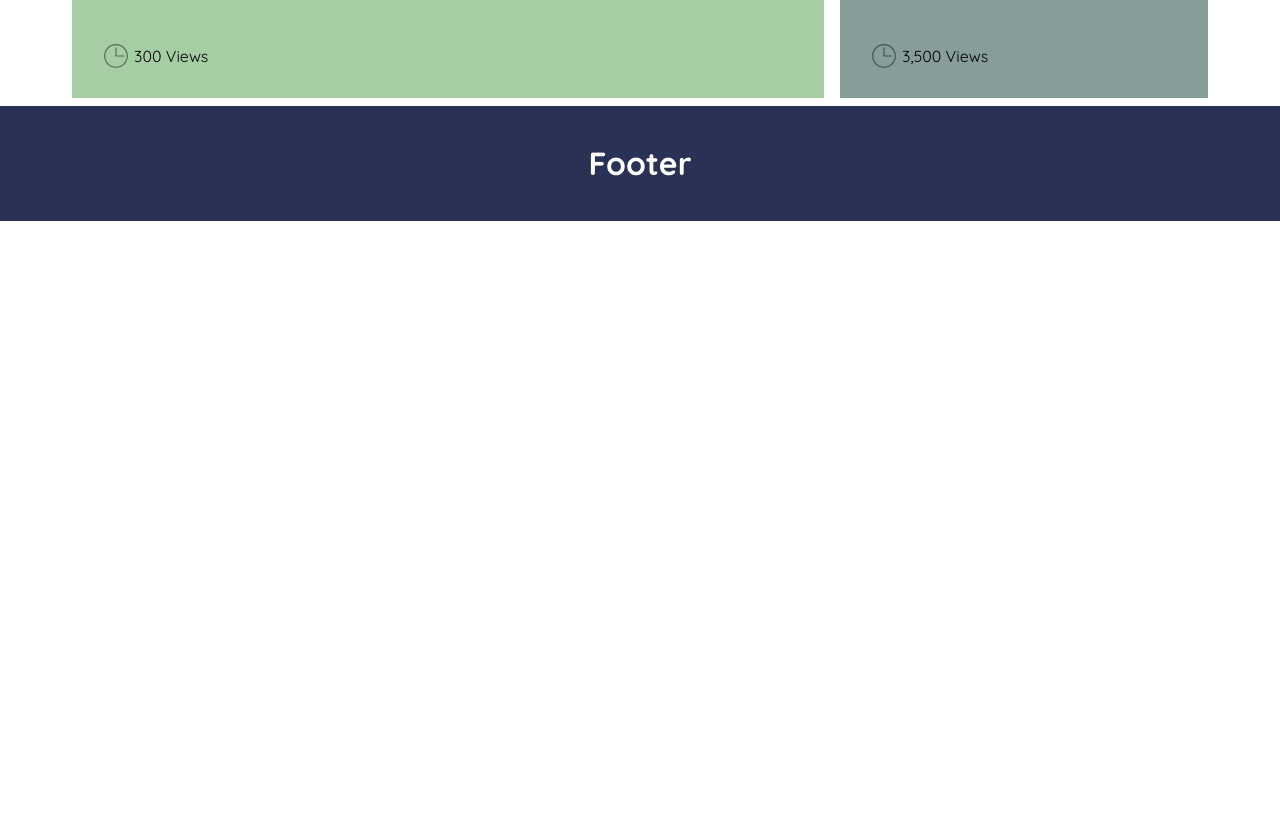
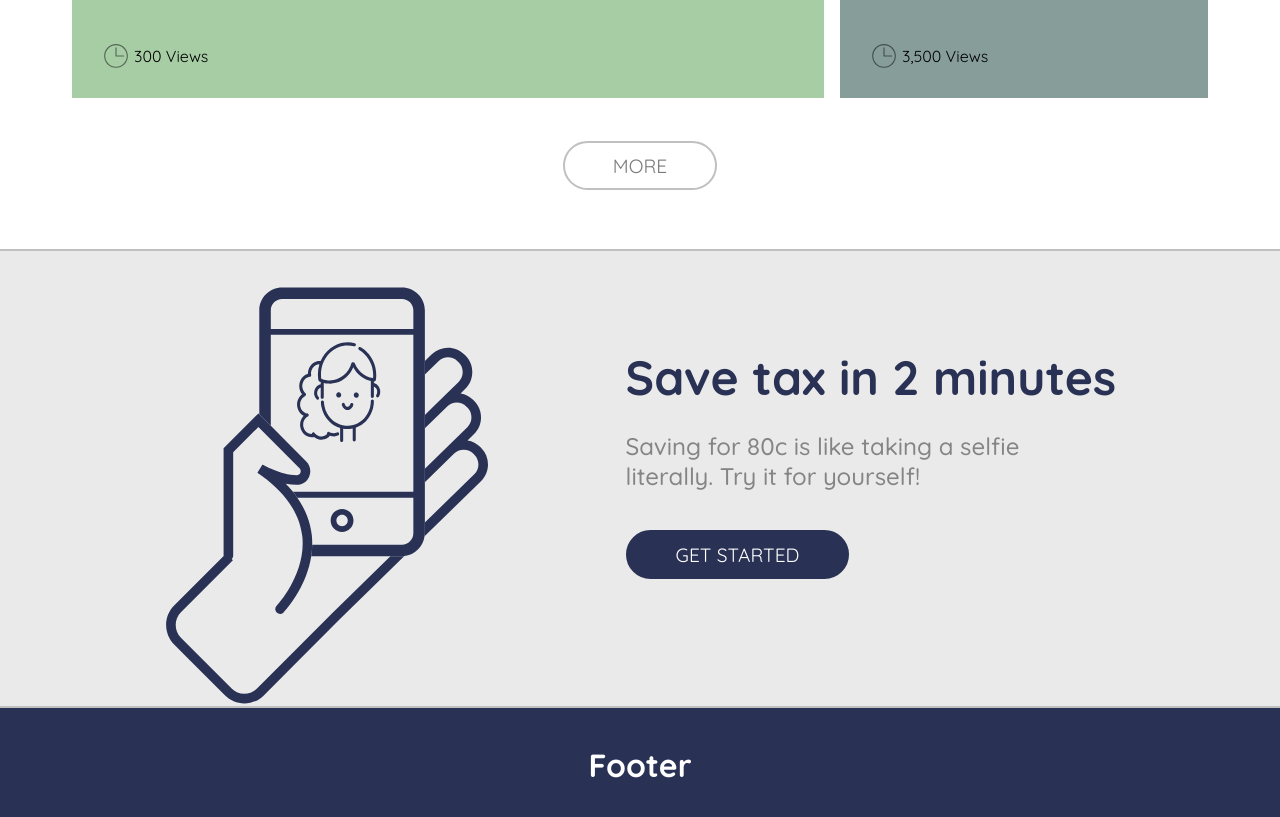
Before and after one commit to niluap/static-frontend-for-insights, a React (Create React App) app: page / in a window 1280 px wide. Shown: the part 1880-2697 px from the top of the page. Before the commit the page ends 2101 px from the top, so only its background shows below. Built offline with nearby package versions, Linux system fonts and the light colour scheme.

Commit message:
Get started section

```diff
--- a/src/App.css
+++ b/src/App.css
@@ -98,7 +98,7 @@ padding:0 4em 0 4em;
 .TeaserHeading h1 {
   padding-right: 2em;
 }
-
+/************ IMAGES ************/
 .TeaserImage {
   height:12em;
   width:auto;
@@ -164,6 +164,91 @@ button.NavigationButton:hover {
     color: white;
     border: 2px solid rgb(41,50,85);
 }
+/*MORE BUTTON*/
+.MoreWrapper{
+  margin-top: 1em;
+  margin-bottom: 2.5em;
+  color:rgb(41,50,85);
+    }
+
+.MoreButton{
+  border: 2px solid rgb(192,192,192);
+  background: white;
+  border-radius: 2rem;
+  padding: 0.55em 2.5em 0.55em 2.5em;
+  font-size: 1.2em;
+  margin: 1em;
+  }
+button.MoreButton{
+  font-family: 'Quicksand', sans-serif;
+  font-weight: 400;
+  color: rgb(122,122,122);
+   -webkit-transition-duration: 0.4s; /* Safari */
+  transition-duration: 0.4s;
+  }
+
+  button.MoreButton:hover {
+    background-color: rgb(41,50,85);
+    color: white;
+    border: 2px solid rgb(41,50,85);
+}
+
+/*GET STARTED SECTION*/
+.GetStartedElements{
+  display: flex;
+  flex-direction: row;
+  justify-content: space-around;
+  background: rgb(234,234,234);
+  padding: 0 6em 0 6em;
+  border-bottom: 2px solid rgb(192,192,192);
+  border-top:2px solid rgb(192,192,192);
+  color: rgb(41,50,85);
+  }
+
+.GetStartedImage{
+  width: 30%;
+  height: auto;
+  margin-top: 2em;
+}
+
+.GetStartedButton{
+  border: 2px solid rgb(41,50,85);
+  background:rgb(41,50,85);
+  border-radius: 2rem;
+  padding: 0.55em 2.5em 0.55em 2.5em;
+  font-size: 1.2em;
+  margin: 1em 1em 1em 0;
+}
+
+button.GetStartedButton{
+  font-family: 'Quicksand', sans-serif;
+  font-weight: 400;
+  color: white;
+  -webkit-transition-duration: 0.4s; /* Safari */
+  transition-duration: 0.4s;
+}
+
+button.GetStartedButton:hover{
+   background-color: white;
+    color: rgb(122,122,122);
+    border: 2px solid rgb(192,192,192);
+}
+.GetStartedHeading{
+text-align: left;
+}
+
+.GetStartedHeading h1{
+  font-size: 3em;
+  margin-top: 2em;
+  margin-bottom: 0.5em;
+}
+
+.GetStartedHeading h2{
+  font-size: 1.5em;
+  font-weight: 500;
+  color: rgb(133,133,133);
+}
+
 
 /*FOOTER*/
 .Footer {
--- a/src/App.js
+++ b/src/App.js
@@ -8,6 +8,7 @@ import wallet from './images/wallet_cc.svg';
 import calculator from './images/calculator_cc.svg';
 import greece from './images/greece_cc.svg';
 import house from './images/house_cc.svg';
+import phone from './images/phone_cc.svg';
 import './App.css';
 
 class MainHeader extends Component {
@@ -79,9 +80,8 @@ class ArticleTeaser extends Component {
     return (
       <div className="ArticleTeaser" style={{backgroundColor: this.props.color, flex: this.props.flexi}}>
         <section className="ArticleTeaserElements">
-
-              <img src={this.props.image} alt="img for teaser" className="TeaserImage"/>
-              <div className="TeaserHeading">
+          <img src={this.props.image} alt="img for teaser" className="TeaserImage"/>
+          <div className="TeaserHeading">
                 <h1>{this.props.name}</h1>
 
           </div>
@@ -117,6 +117,31 @@ class ArticleWrapper extends Component {
   }
 }
 
+class More extends Component {
+  render() {
+    return (
+      <div className="MoreWrapper">
+        <button className="MoreButton">MORE</button>
+      </div>
+    );
+  }
+}
+
+class GetStarted extends Component {
+  render() {
+    return (
+        <section className="GetStartedElements">
+          <img src={phone} alt="img for getstarted" className="GetStartedImage"/>
+          <div className="GetStartedHeading">
+              <h1>Save tax in 2 minutes</h1>
+              <h2>Saving for 80c is like taking a selfie <br/>literally. Try it for yourself!</h2>
+              <button className="GetStartedButton">GET STARTED</button>
+          </div>
+        </section>
+    );
+  }
+}
+
 class Footer extends Component {
   render() {
     return (
@@ -135,6 +160,8 @@ class App extends Component {
         <SmallHeader />
         <NavigationBar />
         <ArticleWrapper />
+        <More />
+        <GetStarted />
         <Footer />
       </div>
     );
```
Also changed, not shown: src/images/phone_cc.svg.
